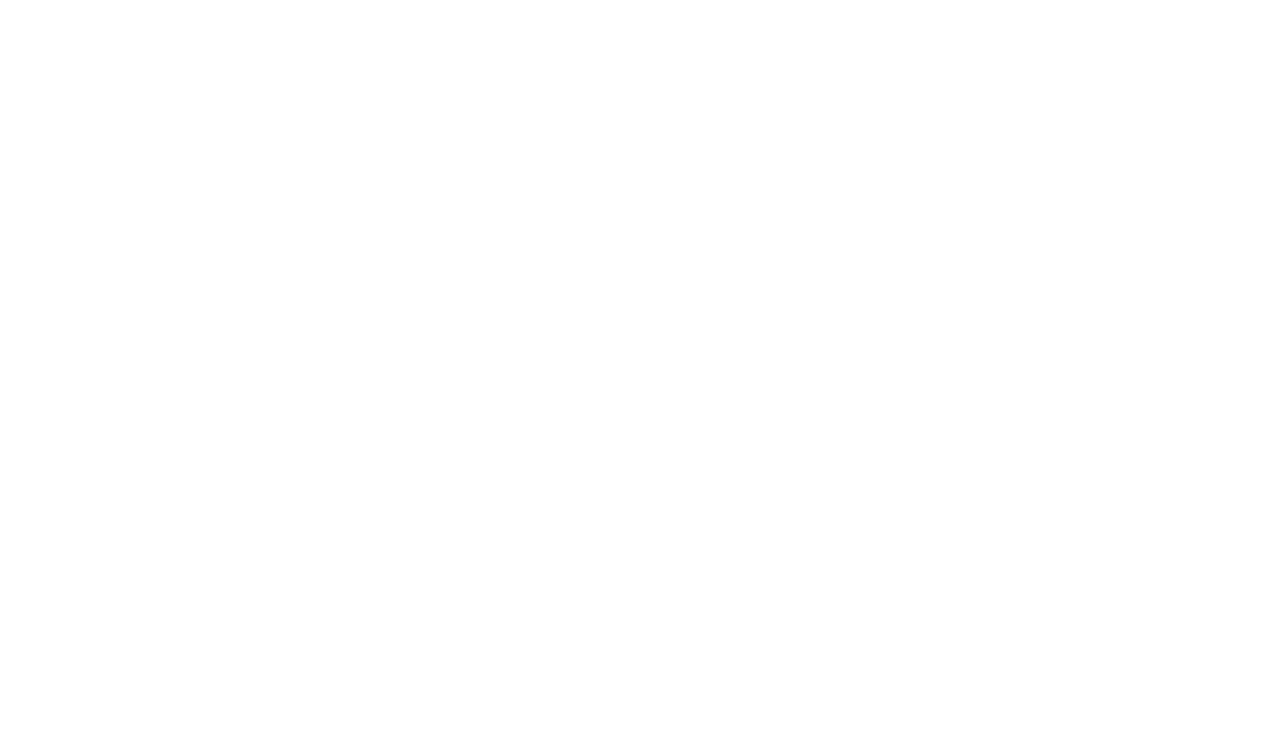
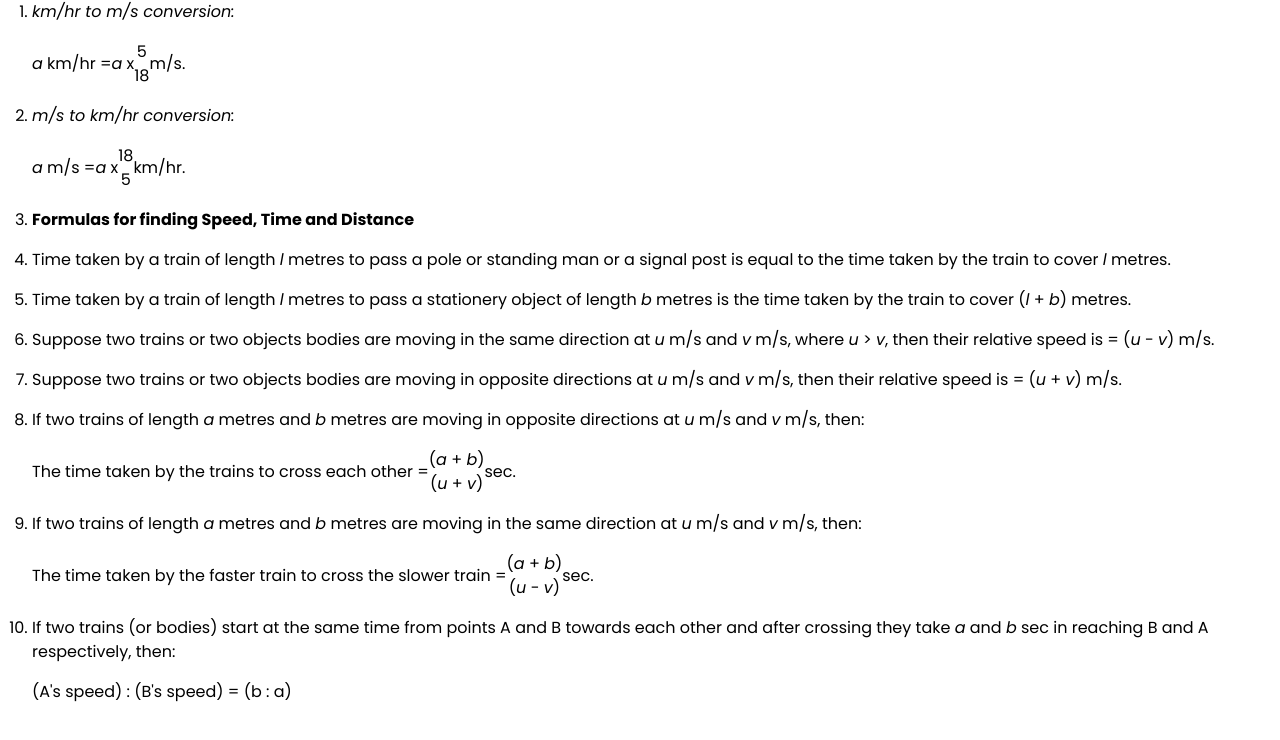
Before and after one commit to Ansar-Thangalparambil/CampusCracker-Front-End-, a React (Create React App) app: page /potformulas in a window 1280 px wide. Before the commit this address had no page. Shown: the top 740 px of the page. Built offline with nearby package versions, Linux system fonts and the light colour scheme; a web font is replaced by a local one.

Commit message:
Qusetion,Formulas

```diff
--- a/src/App.js
+++ b/src/App.js
@@ -12,6 +12,9 @@
 import NonVbRsng from './Sections/NonVbRsng'
 import VbabtyTest from './Sections/VbAbtyTest'
 import LogiRsngTest from './Sections/LogiRsngTest'
+import SubtopicsHome from './Pages/SubtopicsHome';
+import PoTFormulas from './SubTopics/PoTFormulas';
+import PoTGnrlQns from './SubTopics/PotGnrlQns'
 
 
 
@@ -38,6 +41,10 @@
         <Route path='/vbrsng' element={<VbRsng/>}/>
         <Route path='/vbabtytest' element={<VbabtyTest/>}/>
         <Route path='/logirsngtest' element={<LogiRsngTest/>}/>
+        <Route path='/subtopicshome' element={<SubtopicsHome/>}/>
+        <Route path='/potformulas' element={<PoTFormulas/>}/>
+        <Route path='/potgnrlqns' element={<PoTGnrlQns/>}/>
+
 
 
 
--- /dev/null
+++ b/src/Pages/SubtopicsHome.jsx
@@ -0,0 +1,13 @@
+import React from 'react'
+import { Link } from 'react-router-dom'
+
+function SubtopicsHome() {
+  return (
+    <div className='d-flex flex-column'>
+      <Link to={'/potformulas'}>Problems On Train - Formulas</Link>
+      <Link to={'/potgnrlqns'} >Problems on Train - Questions</Link>
+    </div>
+  )
+}
+
+export default SubtopicsHome
--- a/src/Sections/ArithmeticApt.jsx
+++ b/src/Sections/ArithmeticApt.jsx
@@ -1,6 +1,7 @@
 import React from 'react'
 import pot from '../assets/pot.jpg'
 import proloss from '../assets/proloss.jpg'
+import { Link } from 'react-router-dom'
 
 function ArithmeticApt() {
   return (
@@ -11,9 +12,9 @@
         <div class="d-flex position-relative">
           <img className='' style={{borderRadius:'15px'}} width={125} src={pot} class="flex-shrink-0 me-3" alt="..."/>
           <div>
-            <h5 class="mt-0">Custom component with stretched link</h5>
+            <h5 class="mt-0">Problems on Train</h5>
             <p>This is some placeholder content for the custom component. It is intended to mimic what some real-world content would look like, and we're using it here to give the component a bit of body and size.</p>
-            <a href="" class="stretched-link">Go somewhere</a>
+            <Link to={'/subtopicshome'} class="stretched-link">Go somewhere</Link>
           </div>
         </div>
 
@@ -24,7 +25,7 @@
       <div class="d-flex position-relative">
           <img className='' style={{borderRadius:'15px'}} width={125} src={proloss} class="flex-shrink-0 me-3" alt="..."/>
           <div>
-            <h5 class="mt-0">Custom component with stretched link</h5>
+            <h5 class="mt-0">Profit and loss</h5>
             <p>This is some placeholder content for the custom component. It is intended to mimic what some real-world content would look like, and we're using it here to give the component a bit of body and size.</p>
             <a href="" class="stretched-link">Go somewhere</a>
           </div>
--- /dev/null
+++ b/src/SubTopics/PoTFormulas.jsx
@@ -0,0 +1,107 @@
+import React from 'react'
+
+function PoTFormulas() {
+  return (
+    <div>
+      <div class="static-content table-responsive">
+<ol type="1">
+
+<li>
+<p><i class="ga-fhead">km/hr to m/s conversion:</i></p>
+<p></p><table class="ga-tbl-answer" cellpadding="0" cellspacing="0">
+ <tbody><tr class="ga-tr-divident" align="center">
+    <td class="ga-td-line-rpad" rowspan="2"><i class="ga-var">a</i> km/hr =</td>
+    {/* <td class="ga-td-line" rowspan="2"><img src="/_files/images/aptitude/1-sym-oparen-h1.gif"></td> */}
+    <td class="ga-td-line-rpad" rowspan="2"><i class="ga-var">a</i> x</td>
+    <td class="ga-td-divident">5</td>
+    {/* <td class="ga-td-line" rowspan="2"><img src="/_files/images/aptitude/1-sym-cparen-h1.gif"></td> */}
+    <td class="ga-td-line-rpad" rowspan="2">m/s.</td>
+ </tr>
+ <tr class="ga-tr-divisor" align="center">
+    <td class="ga-td-divisor">18</td>
+ </tr>
+</tbody></table>
+<p></p>
+</li>
+
+<li>
+<p><i class="ga-fhead">m/s to km/hr conversion:</i></p>
+<p></p><table class="ga-tbl-answer" cellpadding="0" cellspacing="0">
+ <tbody><tr class="ga-tr-divident" align="center">
+    <td class="ga-td-line-rpad" rowspan="2"><i class="ga-var">a</i> m/s =</td>
+    {/* <td class="ga-td-line" rowspan="2"><img src="/_files/images/aptitude/1-sym-oparen-h1.gif"></td> */}
+    <td class="ga-td-line-rpad" rowspan="2"><i class="ga-var">a</i> x</td>
+    <td class="ga-td-divident">18</td>
+    {/* <td class="ga-td-line" rowspan="2"><img src="/_files/images/aptitude/1-sym-cparen-h1.gif"></td> */}
+    <td class="ga-td-line-lrpad" rowspan="2">km/hr.</td>
+ </tr>
+ <tr class="ga-tr-divisor" align="center">
+    <td class="ga-td-divisor">5</td>
+ </tr>
+</tbody></table>
+
+<p></p>
+</li>
+
+<li>
+<p><b><p>Formulas for finding Speed, Time and Distance</p></b></p>
+</li>
+
+<li>
+<p>Time taken by a train of length <i class="ga-var">l</i> metres to pass a pole or standing man or a signal post is equal to the time taken by the train to cover <i class="ga-var">l</i> metres.</p>
+</li>
+
+<li>
+<p>Time taken by a train of length <i class="ga-var">l</i> metres to pass a stationery object of length <i class="ga-var">b</i> metres is the time taken by the train to cover (<i class="ga-var">l</i> + <i class="ga-var">b</i>) metres.</p>
+</li>
+
+<li>
+<p>Suppose two trains or two objects bodies are moving in  the same direction at <i class="ga-var">u</i> m/s and <i class="ga-var">v</i> m/s, where <i class="ga-var">u</i> &gt; <i class="ga-var">v</i>, then their relative speed is = (<i class="ga-var">u</i> - <i class="ga-var">v</i>) m/s.</p>
+</li>
+
+<li>
+<p>Suppose two trains or two objects bodies are moving in opposite directions at <i class="ga-var">u</i> m/s and <i class="ga-var">v</i> m/s, then their relative speed is = (<i class="ga-var">u</i> + <i class="ga-var">v</i>) m/s.</p>
+</li>
+
+<li>
+<p>If two trains of length <i class="ga-var">a</i> metres and <i class="ga-var">b</i> metres are moving in opposite directions at <i class="ga-var">u</i> m/s and <i class="ga-var">v</i> m/s, then:</p>
+<p></p><table class="ga-tbl-answer" cellpadding="0" cellspacing="0">
+ <tbody><tr class="ga-tr-divident" align="center">
+    <td class="ga-td-line-rpad" rowspan="2">The time taken by the trains to cross each other =</td>
+    <td class="ga-td-divident">(<i class="ga-var">a</i> + <i class="ga-var">b</i>)</td>
+    <td class="ga-td-line-lpad" rowspan="2">sec.</td>
+ </tr>
+ <tr class="ga-tr-divisor" align="center">
+    <td class="ga-td-divisor">(<i class="ga-var">u</i> + <i class="ga-var">v</i>)</td>
+ </tr>
+</tbody></table>
+<p></p>
+</li>
+
+<li>
+<p>If two trains of length <i class="ga-var">a</i> metres and <i class="ga-var">b</i> metres are moving in the same direction at <i class="ga-var">u</i> m/s and <i class="ga-var">v</i> m/s, then:</p>
+<p></p><table class="ga-tbl-answer" cellpadding="0" cellspacing="0">
+ <tbody><tr class="ga-tr-divident" align="center">
+    <td class="ga-td-line-rpad" rowspan="2">The time taken by the faster train to cross the slower train =</td>
+    <td class="ga-td-divident">(<i class="ga-var">a</i> + <i class="ga-var">b</i>)</td>
+    <td class="ga-td-line-lpad" rowspan="2">sec.</td>
+ </tr>
+ <tr class="ga-tr-divisor" align="center">
+    <td class="ga-td-divisor">(<i class="ga-var">u</i> - <i class="ga-var">v</i>)</td>
+ </tr>
+</tbody></table>
+<p></p>
+</li>
+
+<li>
+<p>If two trains (or bodies) start at the same time from points A and B towards each other and after crossing they take <i class="ga-var">a</i> and <i class="ga-var">b</i> sec in reaching B and A respectively, then:</p>
+<p>(A's speed) : (B's speed) = (<span class="ga-root-h1">b</span> : <span class="ga-root-h1">a</span>)</p>
+</li>
+
+</ol>
+</div>
+    </div>
+  )
+}
+
+export default PoTFormulas
--- /dev/null
+++ b/src/SubTopics/PotGnrlQns.jsx
@@ -0,0 +1,75 @@
+import React from 'react'
+import { useState } from 'react';
+import Button from 'react-bootstrap/Button';
+import Collapse from 'react-bootstrap/Collapse';
+
+function PotGnrlQns() {
+
+  const [open, setOpen] = useState(false);
+
+  return (
+    <>
+      <div className="container">
+
+        <div className="tot-qstn">
+          <div className="qstn d-flex gap-2">
+            <div className="qno ">
+              1.
+            </div>
+            <div className="question ">
+              <p>A train running at the speed of 60 km/hr crosses a pole in 9 seconds. What is the length of the train?</p>
+            </div>
+          </div>
+
+          <div className="options ms-4">
+
+            <div className="optA d-flex gap-3">
+              <div className="a">a</div>
+              <div className="option">
+                <p>120 metres</p>
+              </div>
+            </div>
+            <div className="optA d-flex gap-3">
+              <div className="a">b</div>
+              <div className="option">
+                <p>120 metres</p>
+              </div>
+            </div>
+            <div className="optA d-flex gap-3">
+              <div className="a">c</div>
+              <div className="option">
+                <p>120 metres</p>
+              </div>
+            </div>
+            <div className="optA d-flex gap-3">
+              <div className="a">d</div>
+              <div className="option">
+                <p>120 metres</p>
+              </div>
+            </div>
+
+          </div>
+
+          <div className="ms-4 ansandexplnsn">
+          <>
+            <Button className='d-flex align-items-center rounded-5 bg-warning border-transparent border' onClick={() => setOpen(!open)} aria-controls="example-collapse-text" aria-expanded={open}>
+              Solution <i class="ms-2 fa-solid fa-lightbulb"></i>
+            </Button>
+            <div><Collapse in={open}>
+              <div id="example-collapse-text">
+                Anim pariatur cliche reprehenderit, enim eiusmod high life accusamus
+                terry richardson ad squid. Nihil anim keffiyeh helvetica, craft beer
+                labore wes anderson cred nesciunt sapiente ea proident.
+              </div>
+            </Collapse></div>
+        </>
+          </div>
+
+        </div>
+
+      </div>
+    </>
+  )
+}
+
+export default PotGnrlQns
```
